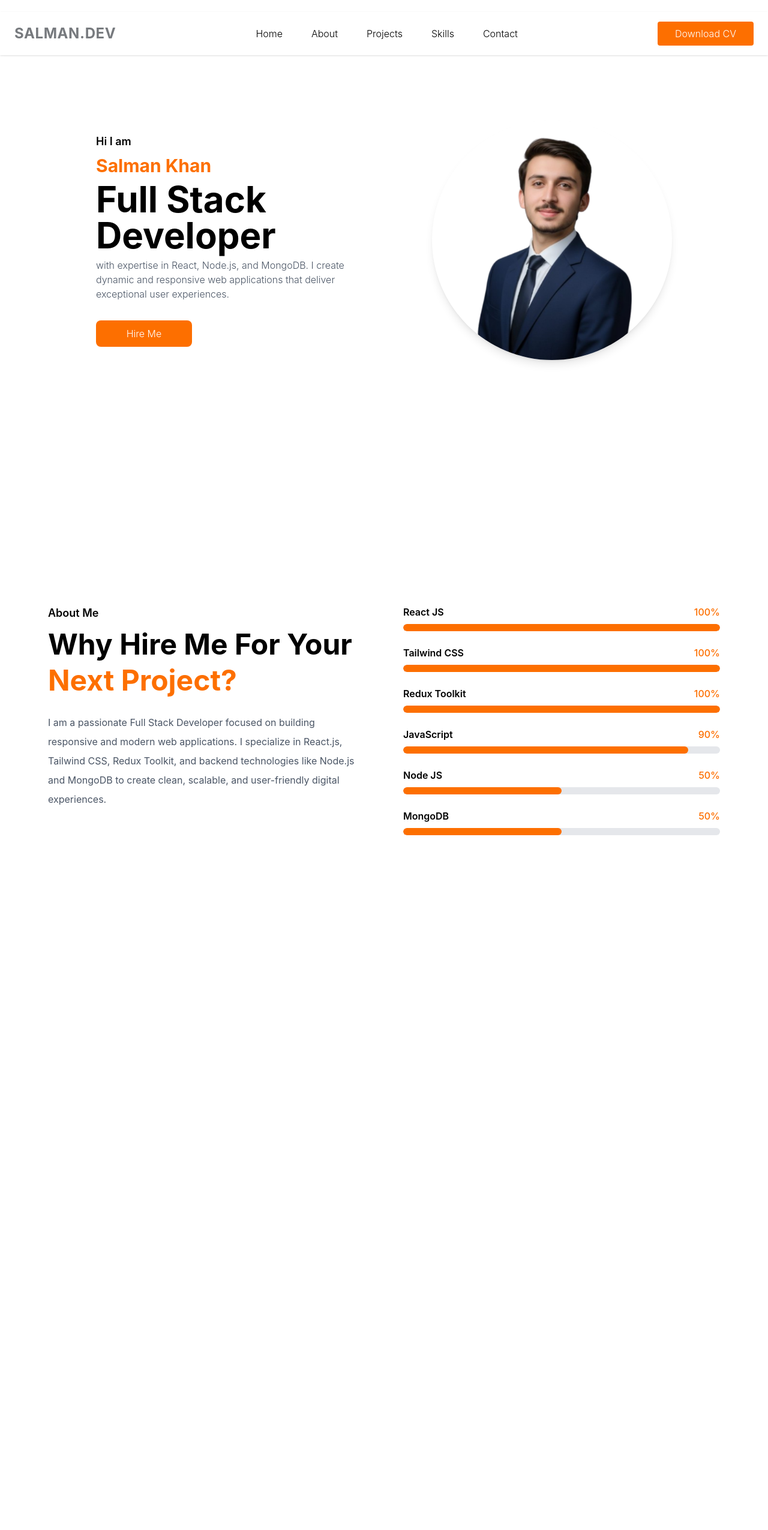
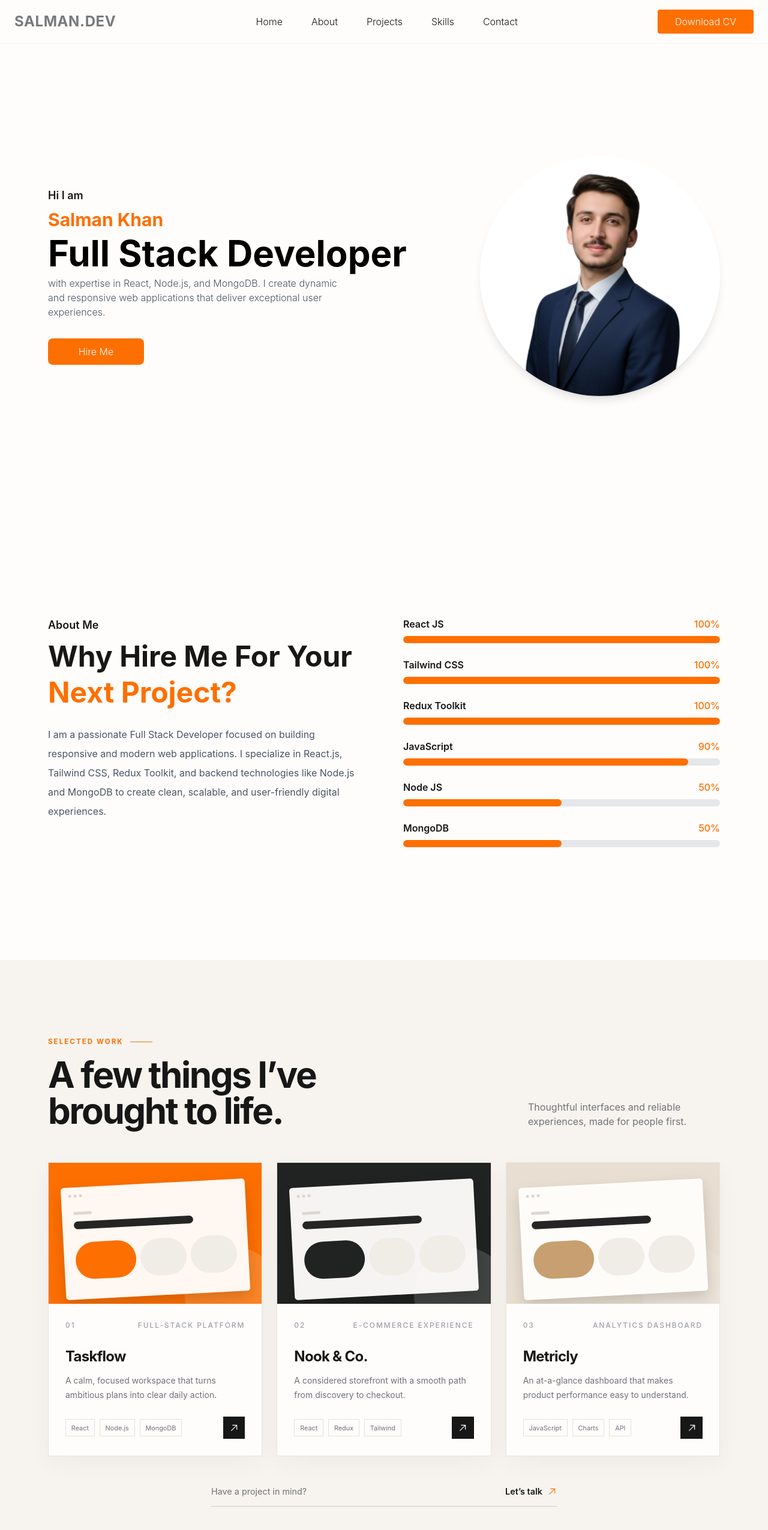
Before and after one commit to Salman-Dev336/my_portfolio, a React (Vite) app: page / in a window 1280 px wide. Shown: the top 2550 px of the page at 60% size. Before the commit the page ends 1600 px from the top, so only its background shows below. Built offline with nearby package versions, Linux system fonts and the light colour scheme.

Commit message:
add project section

```diff
--- a/src/App.jsx
+++ b/src/App.jsx
@@ -2,13 +2,15 @@ import React from 'react'
 import Navbar from './components/Navbar'
 import Hero from './components/Hero'
 import About from './components/About'
+import Projects from './components/Projects'
 
 const App = () => {
   return (
-    <div>
+    <div className="overflow-x-hidden bg-[#fffdfb] text-[#171717]">
       <Navbar />
       <Hero />
       <About />
+      <Projects />
     </div>
   )
 }
--- a/src/components/About.jsx
+++ b/src/components/About.jsx
@@ -13,7 +13,7 @@ const AboutPage = () => {
   return (
     <section
       id="about"
-      className="h-screen px-8 sm:px-12 lg:px-20 py-16 flex items-center"
+      className="min-h-[min(760px,100svh)] px-8 sm:px-12 lg:px-20 py-24 flex items-center"
     >
       <div className="w-full flex flex-col lg:flex-row gap-16">
         {/* LEFT SIDE */}
@@ -52,7 +52,7 @@ const AboutPage = () => {
               {/* Progress Bar */}
               <div className="w-full h-3 bg-gray-200 rounded-full overflow-hidden">
                 <div
-                  className="h-full bg-[#FD6F00] rounded-full"
+                  className="h-full bg-[#FD6F00] rounded-full skill-fill"
                   style={{ width: skill.percentage }}
                 ></div>
               </div>
--- a/src/components/Hero.jsx
+++ b/src/components/Hero.jsx
@@ -1,12 +1,10 @@
-import React from "react";
+import profileImage from "../assets/images/image.png";
 
 const Hero = () => {
   return (
-    <section
-    id="home"
-     className=" sm:px-12 lg:px-20 ">
-      <div className="h-screen flex items-center px-8 sm:px-12 lg:px-20 py-10 ">
-        <div className="max-w-3xl flex flex-col gap-2 text-start">
+    <section id="home" className="px-8 pt-20 sm:px-12 lg:px-20">
+      <div className="mx-auto flex min-h-[min(760px,100svh)] max-w-7xl flex-col items-center gap-12 py-16 lg:flex-row lg:gap-20">
+        <div className="max-w-3xl flex flex-col gap-2 text-start hero-copy">
           <h3 className="font-semibold text-lg sm:text-lg">Hi I am</h3>
 
           <h1 className="text-[#FD6F00] font-bold text-2xl sm:text-2xl md:text-3xl">
@@ -31,11 +29,11 @@ const Hero = () => {
             </button>
           </div>
         </div>
-        <div className=" lg:flex items-center justify-center ml-30">
+        <div className="flex items-center justify-center lg:ml-auto hero-portrait">
           <div className="w-52 h-52 sm:w-64 sm:h-64 md:w-80 md:h-80 lg:w-[400px] lg:h-[400px] rounded-full bg-white overflow-hidden shadow-lg mx-auto">
             <img
               className="w-full h-full object-cover"
-              src="src/assets/images/image.png"
+              src={profileImage}
               alt="profile picture"
             />
           </div>
--- a/src/components/Navbar.jsx
+++ b/src/components/Navbar.jsx
@@ -12,7 +12,7 @@ const Navbar = () => {
   ];
 
   return (
-    <nav className="w-full mt-5 fixed top-0 left-0 z-50 shadow">
+    <nav className="w-full fixed top-0 left-0 z-50 border-b border-zinc-100/80 bg-[#fffdfb]/85 backdrop-blur-md">
       <div className="max-w-7xl mx-auto px-6 py-4 flex items-center justify-between">
         <h1 className="text-2xl font-bold tracking-wide text-[#777A7E] uppercase">
           Salman.dev
@@ -32,14 +32,14 @@ const Navbar = () => {
             ))}
           </ul>
         </div>
-        <div className="flex justify-center sm:justify-start">
+        <div className="hidden sm:flex justify-center sm:justify-start">
           <button className="w-full sm:w-40 h-10 px-4 rounded font-light bg-[#FD6F00] text-white text-sm sm:text-base">
             Download CV
           </button>
         </div>
 
         <button
-          className="md:hidden text-2xl"
+          className="md:hidden text-2xl leading-none"
           onClick={() => setMenuOpen(!menuOpen)}
         >
           ☰
--- /dev/null
+++ b/src/components/Projects.jsx
@@ -0,0 +1,82 @@
+const projects = [
+  {
+    number: '01',
+    type: 'Full-stack platform',
+    title: 'Taskflow',
+    description: 'A calm, focused workspace that turns ambitious plans into clear daily action.',
+    tags: ['React', 'Node.js', 'MongoDB'],
+    accent: 'orange',
+  },
+  {
+    number: '02',
+    type: 'E-commerce experience',
+    title: 'Nook & Co.',
+    description: 'A considered storefront with a smooth path from discovery to checkout.',
+    tags: ['React', 'Redux', 'Tailwind'],
+    accent: 'dark',
+  },
+  {
+    number: '03',
+    type: 'Analytics dashboard',
+    title: 'Metricly',
+    description: 'An at-a-glance dashboard that makes product performance easy to understand.',
+    tags: ['JavaScript', 'Charts', 'API'],
+    accent: 'cream',
+  },
+]
+
+const Arrow = () => (
+  <svg viewBox="0 0 24 24" aria-hidden="true" className="h-4 w-4" fill="none" stroke="currentColor" strokeWidth="1.8">
+    <path d="M5 19 19 5M8 5h11v11" />
+  </svg>
+)
+
+const Preview = ({ accent }) => (
+  <div className={`project-preview project-preview--${accent}`} aria-hidden="true">
+    <span className="preview-orb" />
+    <div className="preview-window">
+      <div className="preview-top"><i /><i /><i /></div>
+      <div className="preview-content">
+        <span className="preview-label" />
+        <span className="preview-heading" />
+        <div className="preview-columns"><span /><span /><span /></div>
+      </div>
+    </div>
+  </div>
+)
+
+const Projects = () => (
+  <section id="projects" className="projects-section px-8 py-24 sm:px-12 lg:px-20 lg:py-32">
+    <div className="mx-auto max-w-7xl">
+      <div className="mb-14 flex flex-col justify-between gap-8 md:flex-row md:items-end">
+        <div className="max-w-2xl">
+          <p className="section-kicker">Selected work <span /></p>
+          <h2 className="mt-4 text-4xl font-bold tracking-[-0.04em] sm:text-5xl lg:text-6xl">A few things I’ve<br className="hidden sm:block" /> brought to life.</h2>
+        </div>
+        <p className="max-w-xs text-sm leading-6 text-zinc-500 sm:text-base">Thoughtful interfaces and reliable experiences, made for people first.</p>
+      </div>
+
+      <div className="grid gap-6 lg:grid-cols-3">
+        {projects.map((project, index) => (
+          <article className="project-card group" style={{ '--delay': `${index * 110}ms` }} key={project.title}>
+            <Preview accent={project.accent} />
+            <div className="p-6 sm:p-7">
+              <div className="mb-7 flex items-center justify-between text-xs font-medium uppercase tracking-[0.16em] text-zinc-400">
+                <span>{project.number}</span><span>{project.type}</span>
+              </div>
+              <h3 className="text-2xl font-bold tracking-[-0.03em]">{project.title}</h3>
+              <p className="mt-3 min-h-12 text-sm leading-6 text-zinc-500">{project.description}</p>
+              <div className="mt-6 flex items-center justify-between gap-3">
+                <div className="flex flex-wrap gap-2">{project.tags.map(tag => <span key={tag} className="project-tag">{tag}</span>)}</div>
+                <a href="#contact" aria-label={`Discuss a project like ${project.title}`} className="project-link"><Arrow /></a>
+              </div>
+            </div>
+          </article>
+        ))}
+      </div>
+      <a href="#contact" className="all-projects-link">Have a project in mind? <span>Let’s talk <Arrow /></span></a>
+    </div>
+  </section>
+)
+
+export default Projects
--- a/src/index.css
+++ b/src/index.css
@@ -1 +1,25 @@
 @import "tailwindcss";
+
+html { scroll-behavior: smooth; }
+body { margin: 0; font-family: Inter, ui-sans-serif, system-ui, sans-serif; }
+
+.hero-copy { animation: reveal-up .7s both; }
+.hero-portrait { animation: portrait-in .8s .12s both; }
+.skill-fill { animation: fill-bar 1.1s ease-out both; transform-origin: left; }
+
+.projects-section { background: #f7f4ef; }
+.section-kicker { display: flex; align-items: center; gap: .7rem; color: #fd6f00; font-size: .72rem; font-weight: 700; letter-spacing: .18em; text-transform: uppercase; }
+.section-kicker span { width: 2.3rem; height: 1px; background: currentColor; }
+.project-card { overflow: hidden; border: 1px solid #e9e5df; background: #fffdfb; box-shadow: 0 14px 35px rgba(39, 31, 23, .04); animation: reveal-up .65s var(--delay) both; transition: transform .35s ease, box-shadow .35s ease; }
+.project-card:hover { transform: translateY(-8px); box-shadow: 0 22px 45px rgba(39, 31, 23, .12); }
+.project-preview { position: relative; height: 235px; overflow: hidden; padding: 24px; }
+.project-preview--orange { background: #fd6f00; }.project-preview--dark { background: #202321; }.project-preview--cream { background: #e8ded1; }
+.preview-orb { position: absolute; width: 160px; height: 160px; right: -32px; bottom: -65px; border-radius: 999px; background: rgba(255,255,255,.15); transition: transform .5s ease; }
+.project-card:hover .preview-orb { transform: scale(1.22); }
+.preview-window { position: relative; height: 100%; border-radius: 5px; background: rgba(255,253,251,.96); padding: 12px; box-shadow: 0 12px 24px rgba(0,0,0,.15); transform: rotate(-3deg) translateY(10px); transition: transform .45s ease; }
+.project-card:hover .preview-window { transform: rotate(0) translateY(0); }.preview-top { display:flex; gap:4px; }.preview-top i { display:block; width:5px; height:5px; border-radius:99px; background:#d8d5cf; }.preview-content { padding:24px 7px; }.preview-label,.preview-heading,.preview-columns span { display:block; background:#dcd8d1; border-radius:99px; }.preview-label { width:31px; height:5px; }.preview-heading { width:74%; height:13px; margin-top:11px; background:#252525; }.preview-columns { display:grid; grid-template-columns:1.3fr 1fr 1fr; gap:7px; margin-top:22px; }.preview-columns span { height:62px; background:#f0ece6; }.preview-columns span:first-child { background:#fd6f00; }.project-preview--dark .preview-columns span:first-child { background:#202321; }.project-preview--cream .preview-columns span:first-child { background:#c89f70; }
+.project-tag { border: 1px solid #e6e2dc; padding: .32rem .55rem; color: #71717a; font-size: .68rem; }.project-link { display: grid; flex: none; width: 2.3rem; height: 2.3rem; place-items: center; color: #fff; background: #171717; transition: background .25s ease, transform .25s ease; }.project-link:hover { background: #fd6f00; transform: rotate(45deg); }.all-projects-link { display:flex; justify-content:space-between; align-items:center; gap:1rem; max-width:36rem; margin:3rem auto 0; border-bottom:1px solid #cfc8be; padding-bottom:.85rem; color:#71717a; font-size:.9rem; }.all-projects-link span { display:flex; gap:.5rem; align-items:center; color:#171717; font-weight:600; }.all-projects-link svg { color:#fd6f00; }
+@keyframes reveal-up { from { opacity:0; transform:translateY(22px); } to { opacity:1; transform:translateY(0); } }
+@keyframes portrait-in { from { opacity:0; transform:scale(.9); } to { opacity:1; transform:scale(1); } }
+@keyframes fill-bar { from { transform:scaleX(0); } to { transform:scaleX(1); } }
+@media (prefers-reduced-motion: reduce) { *, *::before, *::after { animation-duration: .01ms !important; transition-duration: .01ms !important; scroll-behavior: auto !important; } }
```
